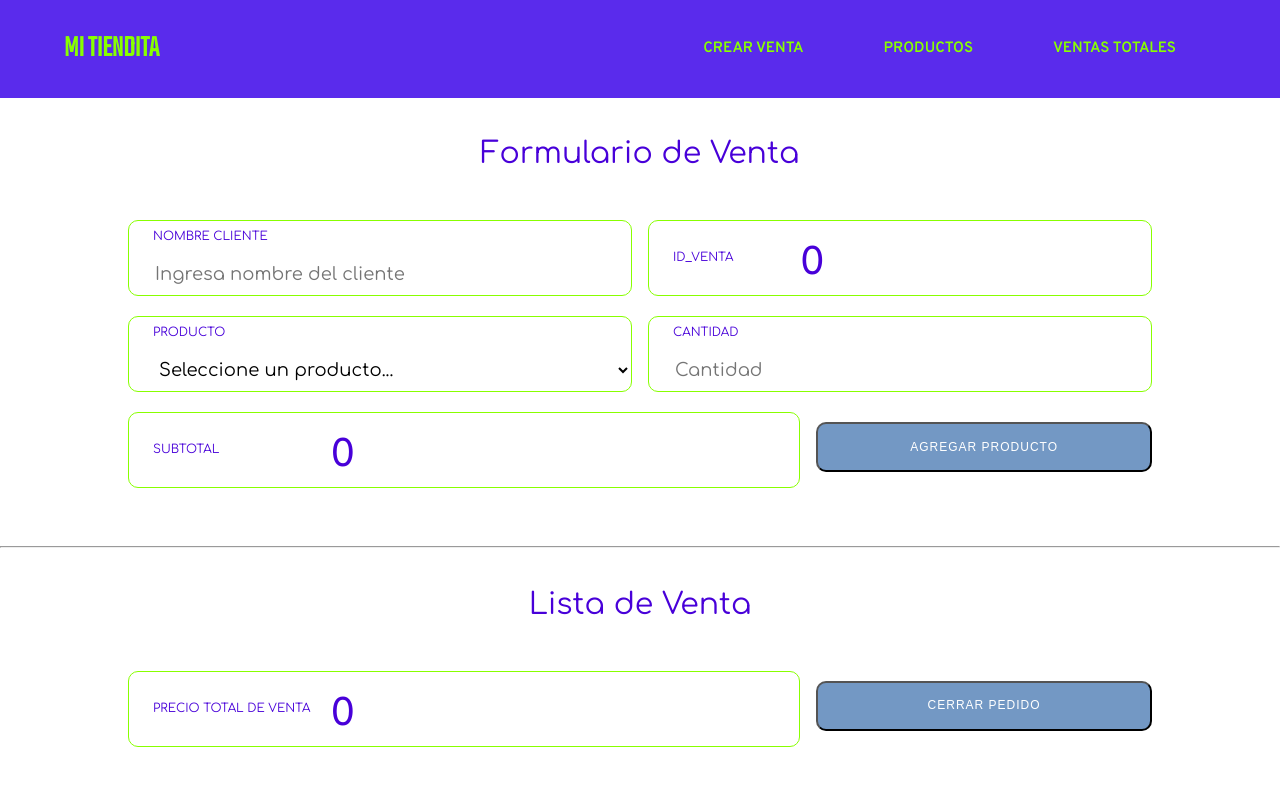
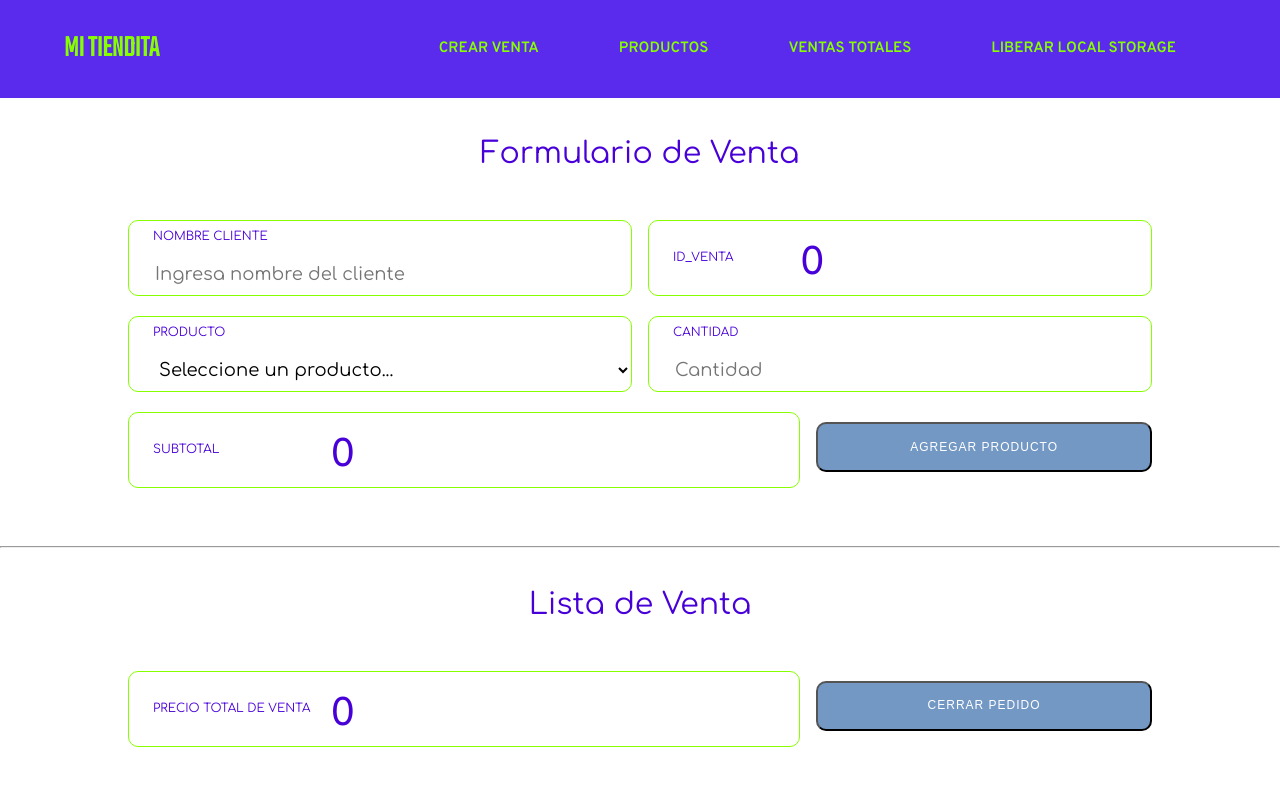
Before and after one commit to IrvingC48/ventas_crud, a plain HTML site: page sales/ventas.html in a window 1280 px wide. Drawn offline with Linux system fonts and the light colour scheme.

Commit message:
add function clear-LocalStorage

```diff
--- a/sales/js/sales.js
+++ b/sales/js/sales.js
@@ -226,3 +226,5 @@ const clearAll = () => {
     total.innerText = 0;
     sessionStorage.clear();
 };
+
+const clearLS = () => {localStorage.clear()};
--- a/sales/ventas.html
+++ b/sales/ventas.html
@@ -16,6 +16,7 @@
                     <li class="flex-item-header"><a href="#">Crear Venta</a></li>
                     <li class="flex-item-header"><a href="#">Productos</a></li>
                     <li class="flex-item-header"><a href="#">Ventas Totales</a></li>
+                    <li class="flex-item-header"><a href="#" onclick="clearLS()">Liberar Local Storage</a></li>
                 </ul>
             </nav>
         </div>
```
